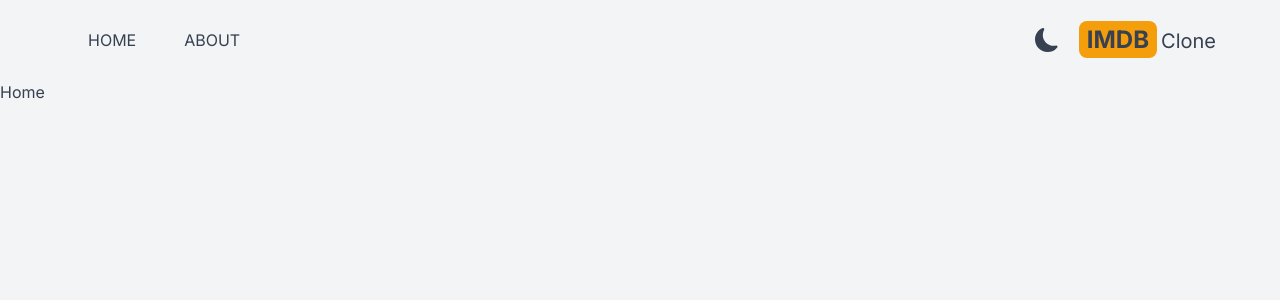
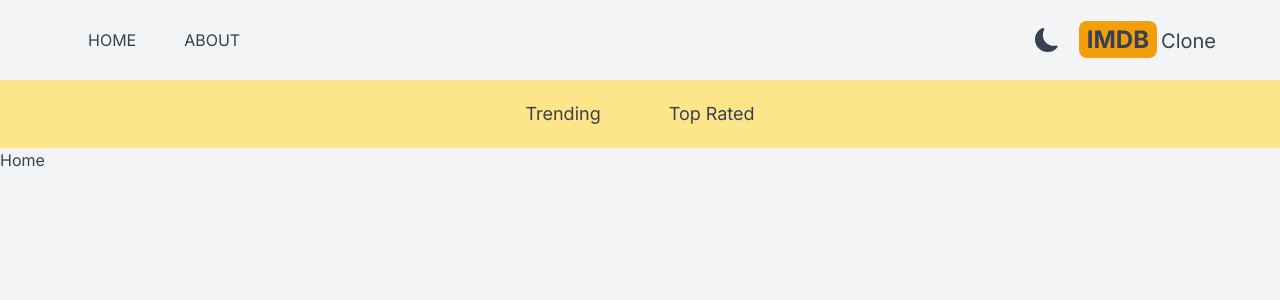
Before and after one commit to aleks930819/next-js-imbd-clone, a Next.js app: page / in a window 1280 px wide. Shown: the top 300 px of the page. Built offline with nearby package versions, Linux system fonts and the light colour scheme.

Commit message:
added navbar component

```diff
--- /dev/null
+++ b/src/app/components/Navbar.js
@@ -0,0 +1,17 @@
+import NavbarItem from './NavbarItem';
+
+const Navbar = () => {
+  return (
+    <nav
+      className="
+     flex justify-center gap-5
+      dark:bg-gray-600 bg-amber-200 lg:text-lg p-5
+    "
+    >
+      <NavbarItem title="Trending" param="fetchTrening" />
+      <NavbarItem title="Top Rated" param="fetchTopRated" />
+    </nav>
+  );
+};
+
+export default Navbar;
--- /dev/null
+++ b/src/app/components/NavbarItem.js
@@ -0,0 +1,23 @@
+'use client';
+
+import Link from 'next/link';
+
+import { useSearchParams } from 'next/navigation';
+
+const NavbarItem = ({ title, param }) => {
+  const searchParams = useSearchParams();
+  const genre = searchParams.get('genre');
+
+  const classStyle = `cursor-pointer mx-4 lg:mx-6 hover:text-amber-600 transition-all duration-300 ease-in-out ${
+    genre && genre === param ? 'underline underline-offset-8 decoration-4 decoration-amber-500 rounded-md' : ''
+  }}`;
+  return (
+    <div>
+      <Link href={`/?genre=${param}`} className={classStyle}>
+        {title}
+      </Link>
+    </div>
+  );
+};
+
+export default NavbarItem;
--- a/src/app/layout.js
+++ b/src/app/layout.js
@@ -2,6 +2,7 @@
 import Providers from './Providers';
 import './globals.css';
 import { Inter } from 'next/font/google';
+import Navbar from './components/Navbar';
 
 const inter = Inter({ subsets: ['latin'] });
 
@@ -19,6 +20,7 @@
           <Header />
 
           {/* Navbar */}
+          <Navbar />
 
           {/* SearchBox */}
           {children}
```
